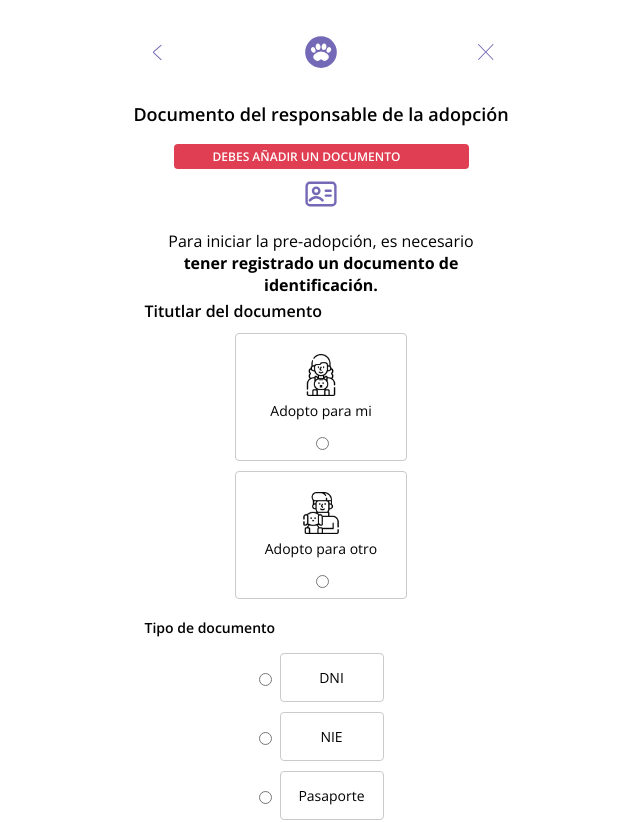
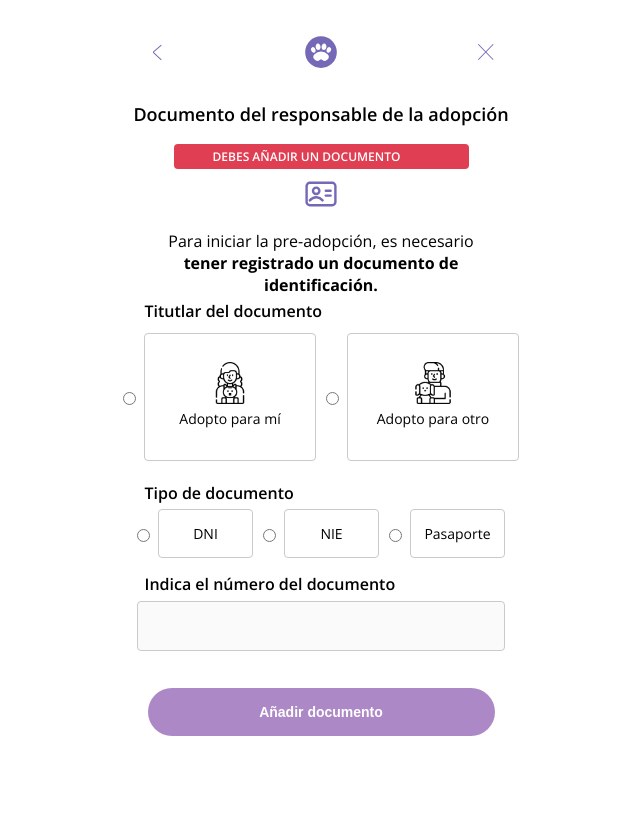
Before and after one commit to LuuHolz/document, a React (Vite) app: page / in a window 1280 px wide. Shown: the top 822 px of the page, without its empty margins (319-959 px from the left). After the commit the page ends 800 px from the top, so only its background shows below. Built offline with nearby package versions, Linux system fonts and the light colour scheme.

Commit message:
[STYLE]  Corrección de estilos generales

```diff
--- a/src/components/radioAdopto.tsx
+++ b/src/components/radioAdopto.tsx
@@ -1,5 +1,3 @@
-import { useState } from "react";
-
 type Props = {
   handleTipoTitularChange: () => void;
   imagen: string;
@@ -9,15 +7,15 @@ type Props = {
 const radioAdopto = ({ handleTipoTitularChange, imagen, text }: Props) => {
   return (
     <div className="containerRadioDoc">
-      <label htmlFor="paraMi" className="radioLabel">
+            <input
+        type="radio"
+        id="radio1"
+        name="adoptionType"
+        onChange={handleTipoTitularChange}
+      />
+      <label htmlFor="radio1" className="radioLabel">
         <img src={imagen} alt="AdoptoParaMi" className="iconAdopto" />
         <p>{text}</p>
-        <input
-          type="radio"
-          id="paraMi"
-          name="adoptionType"
-          onChange={handleTipoTitularChange}
-        />
       </label>
     </div>
   );
--- a/src/pages/Home.tsx
+++ b/src/pages/Home.tsx
@@ -64,6 +64,7 @@ const Home = () => {
         <p className="textDocTitular">Titutlar del documento</p>
       </div>
 
+      <div className="containerTitulares">
         {titulares.map((titular: Titular) => {
           return (
             <RadioAdopto
@@ -76,11 +77,13 @@ const Home = () => {
             />
           );
         })}
+      </div>
 
       <div className="containerTextTipoDoc">
         <p className="textTipoDoc">Tipo de documento</p>
       </div>
 
+      <div className="containerDocumentos">
         {documentos.map((documento: Documento) => {
           return (
             <RadioID
@@ -92,6 +95,7 @@ const Home = () => {
             />
           );
         })}
+      </div>
 
       <div className="containerTextNumDoc">
         <p className="textNumDoc">Indica el número del documento</p>
@@ -104,7 +108,7 @@ const Home = () => {
         value={inputDocumento}
         disabled={tipoDocumento === 0}
       />
-      {!btnDisabled.status && <p>{btnDisabled.error}</p>}
+      {!btnDisabled.status && <p className="inputError">{btnDisabled.error}</p>}
 
       <button className="buttonAddDoc" disabled={!btnDisabled.status}>
         Añadir documento
--- a/src/styles/styles.radioAdopto.scss
+++ b/src/styles/styles.radioAdopto.scss
@@ -1,11 +1,12 @@
 //INPUTS
+
+.containerRadioDoc {
+  display: flex;
+  align-items: center;
+
   .iconAdopto {
     width: 42px;
     height: 42px;
-}
-.containerRadioDoc {
-  display: flex;
-  align-items: center;
   }
 
   .radioLabel {
@@ -29,3 +30,14 @@
     font-weight: normal;
     font-size: 14px;
   }
+
+}
+
+
+input[type="radio"] {
+  &:checked + label {
+    border: solid 3px #ad88c6;
+    background: #fff;
+    transition: transform 0.5s;
+  }
+}
--- a/src/styles/styles.radioTipoID.scss
+++ b/src/styles/styles.radioTipoID.scss
@@ -1,20 +1,24 @@
+//
 
-//
+.containerDocumentos {
+  display: flex;
+  align-items: center;
+  justify-content: center;
+  flex-direction: row;
+}
 
 .principalContainerRadioID {
   display: flex;
   align-items: center;
-  justify-content:center;
-  width: 400px;
-
-}
+  height: 47px;
+  width: 126px;
 
   .textTipoDoc {
     font-size: 14px;
     color: $text-color;
   }
 
-  .labelButton{
+  .labelButton {
     border: 1px solid $border-box-color;
     height: 47px;
     width: 102px;
@@ -23,15 +27,14 @@
     display: flex;
     align-items: center;
     justify-content: center;
-
   }
 
   input[type="radio"] {
-
     &:checked + label {
-      border: solid 3px #AD88C6;
-      background: #FFF;
-      transition: transform .5s;
+      border: solid 3px #ad88c6;
+      background: #fff;
+      transition: transform 0.5s;
+    }
   }
 }
 
--- a/src/styles/styles.scss
+++ b/src/styles/styles.scss
@@ -84,6 +84,8 @@
   .informationText {
     height: 38px;
     width: 345px;
+    font-size: 16px;
+
   }
 }
 
@@ -95,7 +97,18 @@
 
   .textDocTitular {
     font-weight: 600;
+    font-size: 16px;
+
   }
+}
+
+//INPUT TITULARES
+
+.containerTitulares {
+  display: flex;
+  align-items: center;
+  justify-content: center;
+  flex-direction: row;
 }
 
 //TEXTO "TIPO DE DOCUMENTO"
@@ -106,6 +119,7 @@
   margin-bottom: 20px;
   .textTipoDoc {
     font-weight: 600;
+    font-size: 16px;
   }
 }
 
@@ -118,6 +132,7 @@
   margin-bottom: 20px;
   .textNumDoc {
     font-weight: 600;
+    font-size: 16px;
   }
 }
 
@@ -130,9 +145,16 @@
   padding: 0px 20px 0px 20px;
 }
 
-input[type="text"]:focus{
+input[type="text"]:focus {
   outline: none;
   border: 1px solid $border-box-color;
+}
+
+//ERROR
+.inputError {
+  font-size: 16px;
+  color: $backgorund-alert-color;
+  font-weight: 600;
 }
 
 //BOTON
@@ -146,5 +168,5 @@ input[type="text"]:focus{
   border-radius: 24.5px;
   font-weight: 600;
   font-size: 14px;
-  margin-top: 25px;
+  margin-top: 5px;
 }
--- a/src/utils/constants.ts
+++ b/src/utils/constants.ts
@@ -23,8 +23,8 @@ export const documentos: Documento[] = [
 export const titulares: Titular[]= [
     {
         imagen: AdoptoParaMi,
-        text: "Adopto para mi",
-        key: "Adopto para mi",
+        text: "Adopto para mí",
+        key: "Adopto para mí",
         valor: "Duenio principal"
     },
     {
```
Also changed, not shown: src/components/radioTipoID.tsx (line endings or trailing spaces). Lines whose indentation alone changed are shown as unchanged.
